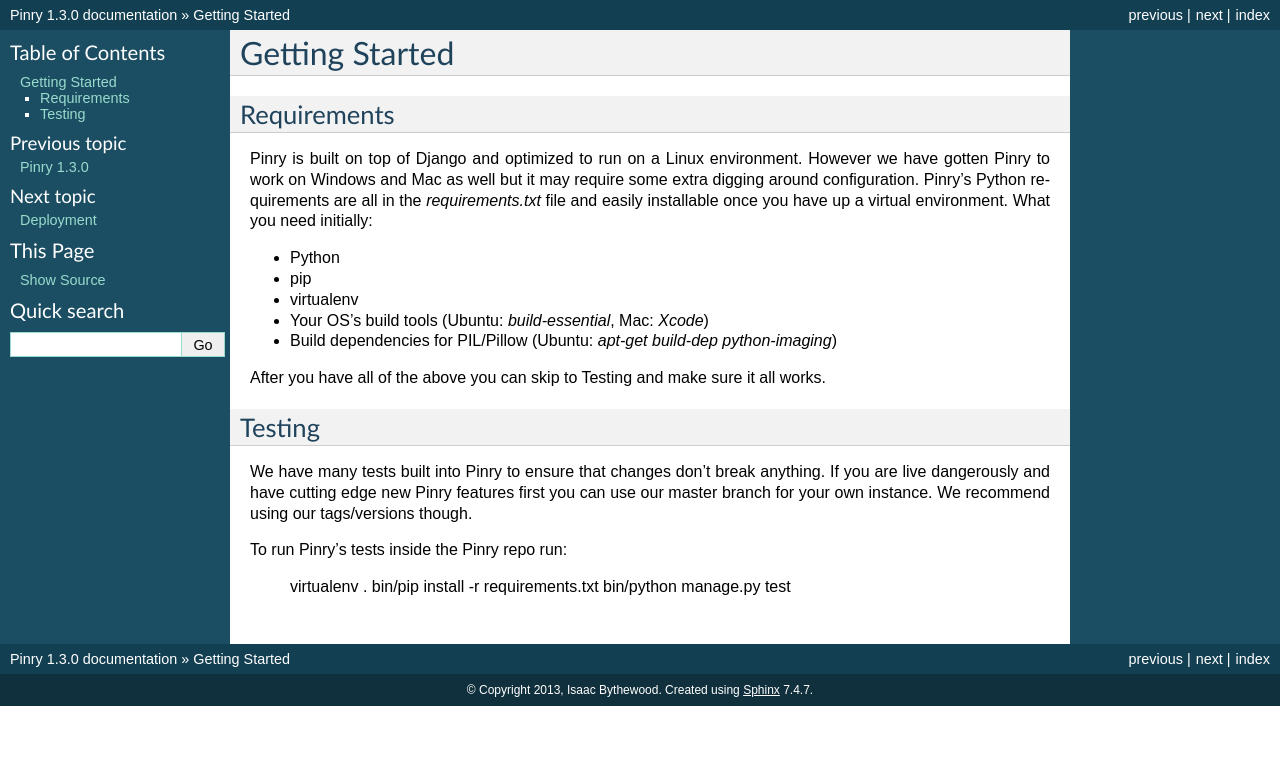
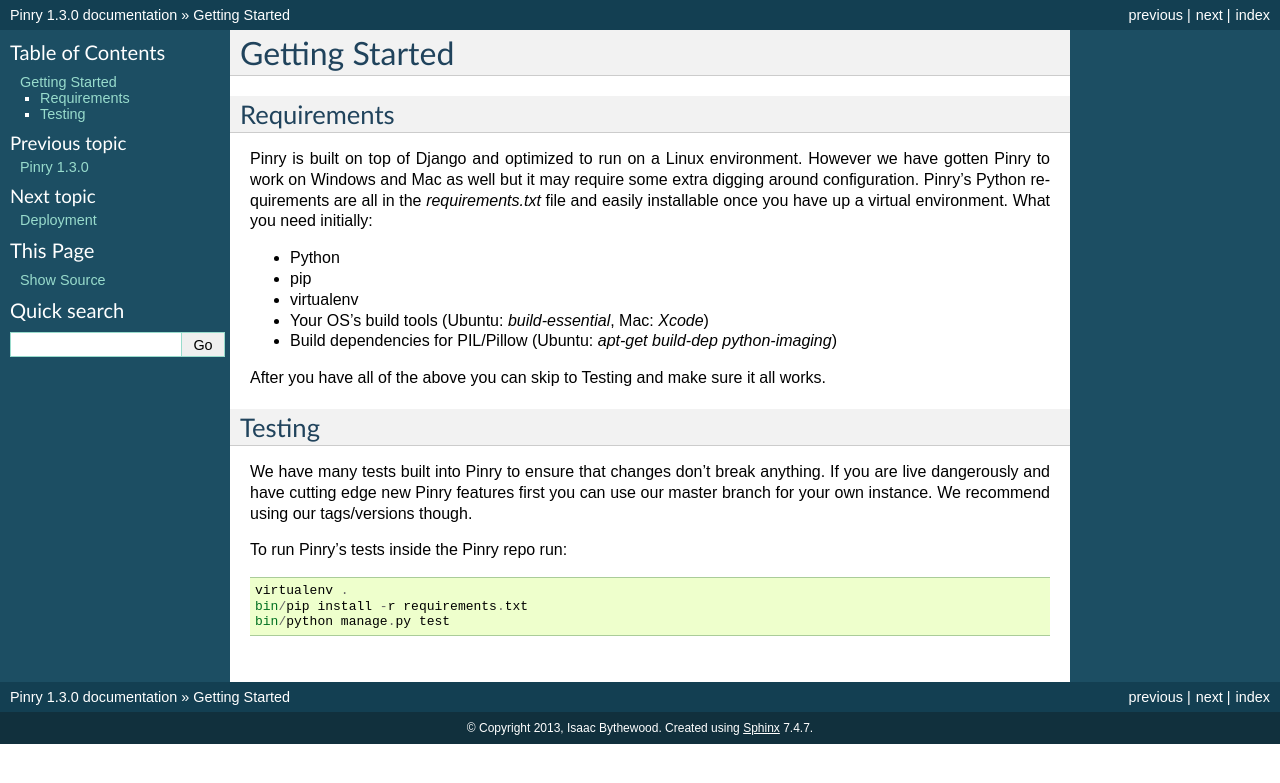
Before and after one commit to pinry/pinry, a Sphinx documentation site: the page built from docs/getting_started.rst, in a window 1280 px wide. Shown: the top 783 px of the page. Built offline with Sphinx 7.4.7, drawn with Linux system fonts in a browser that asks for light colours.

Commit message:
Improved formatting of docs

```diff
--- a/docs/getting_started.rst
+++ b/docs/getting_started.rst
@@ -28,8 +28,8 @@
 can use our master branch for your own instance. We recommend using our
 tags/versions though.
 
-To run Pinry's tests inside the Pinry repo run:
+To run Pinry's tests inside the Pinry repo run::
 
-    virtualenv .
-    bin/pip install -r requirements.txt
-    bin/python manage.py test
+  virtualenv .
+  bin/pip install -r requirements.txt
+  bin/python manage.py test
```
